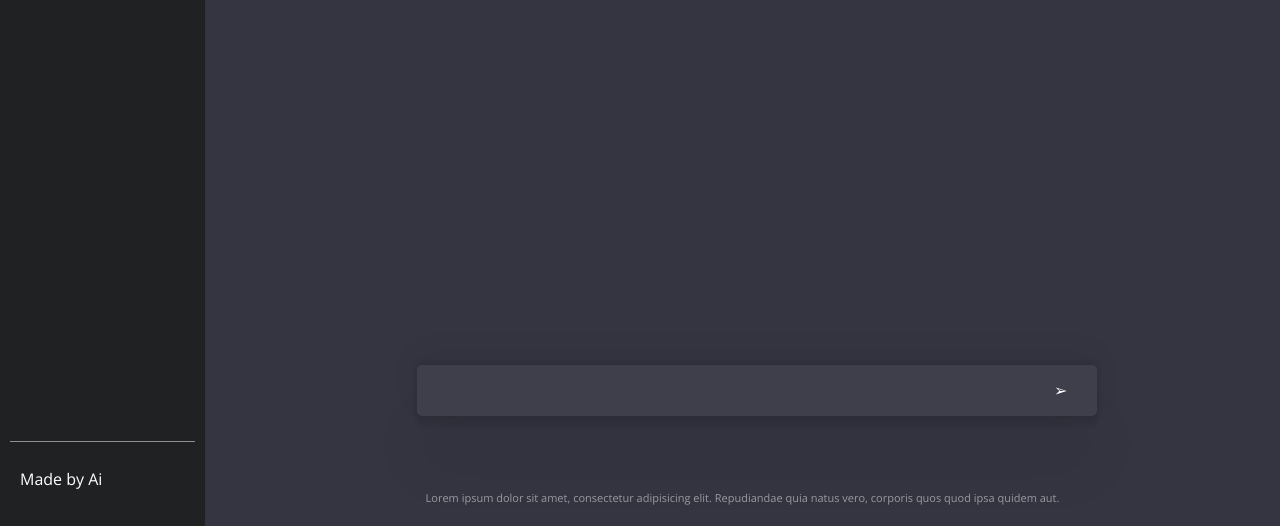
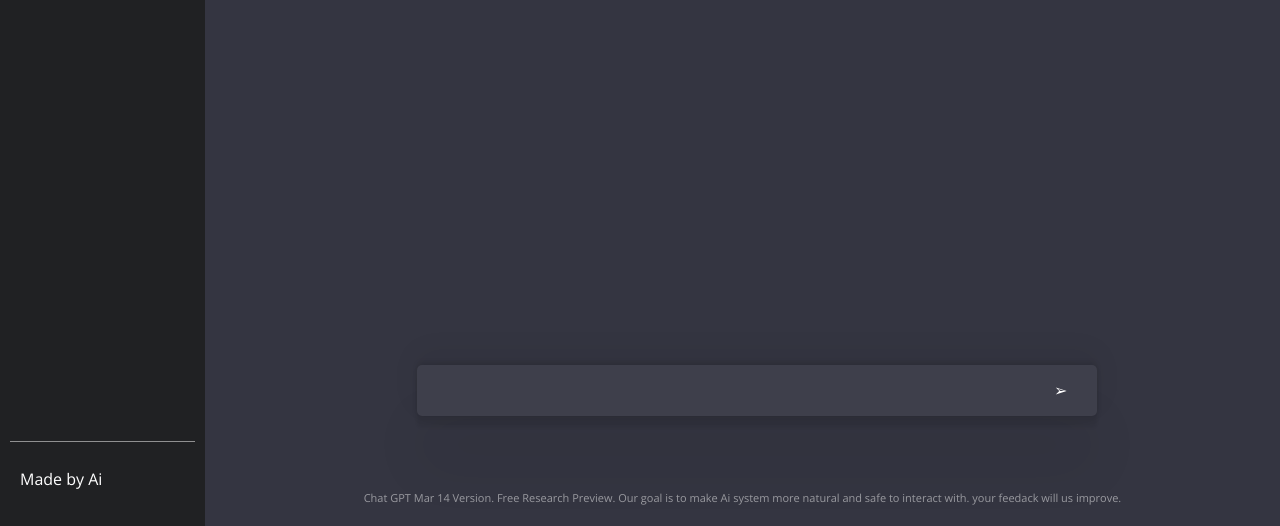
Before and after one commit to AryanV311/js_chatgpt, a plain HTML site: page index.html in a window 1280 px wide. Shown: the part 274-800 px from the top of the page. Drawn offline with nearby package versions, Linux system fonts and the light colour scheme.

Commit message:
<p class="info">Chat GPT Mar 14 Version. Free Research Preview.                 Our goal is to make Ai system more natural and safe to interact with.                 your feedack will us improve.             </p>

```diff
--- a/index.html
+++ b/index.html
@@ -28,7 +28,9 @@
                     <div id="submit">➢</div>
                 </div>
             </div>
-            <p class="info">Lorem ipsum dolor sit amet, consectetur adipisicing elit. Repudiandae quia natus vero, corporis quos quod ipsa quidem aut.
+            <p class="info">Chat GPT Mar 14 Version. Free Research Preview.
+                Our goal is to make Ai system more natural and safe to interact with.
+                your feedack will us improve.
             </p>
         </section>
 
```
